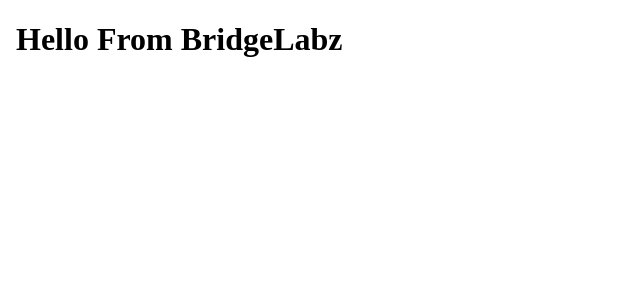
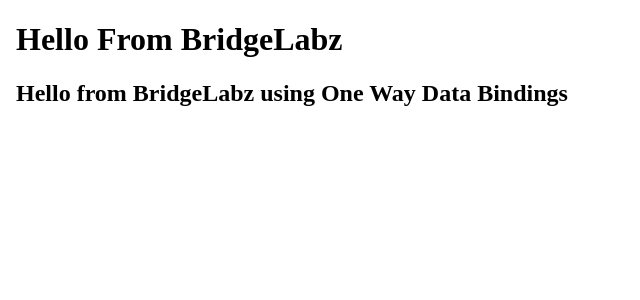
Before and after one commit to Avinash8577rai/Helloworld-Angular-App, an Angular app: page / in a window 1280 px wide. Shown: the top 300 px of the page, without its empty margins (0-640 px from the left). Built offline with nearby package versions, Linux system fonts and the light colour scheme.

Commit message:
[Avinash] Added One-Way Data Binding using Interpolation from bridge labz

```diff
--- a/src/app/app.component.html
+++ b/src/app/app.component.html
@@ -7,5 +7,7 @@
 </head>
 <body>
   <h1>Hello From BridgeLabz </h1>
+  <h2>{{ message }}
+  </h2>
 </body>
 </html>
--- a/src/app/app.component.ts
+++ b/src/app/app.component.ts
@@ -9,4 +9,5 @@
 })
 export class AppComponent {
   title = 'Helloworld-Angular-App';
+  message: string = 'Hello from BridgeLabz using One Way Data Bindings';
 }
```
